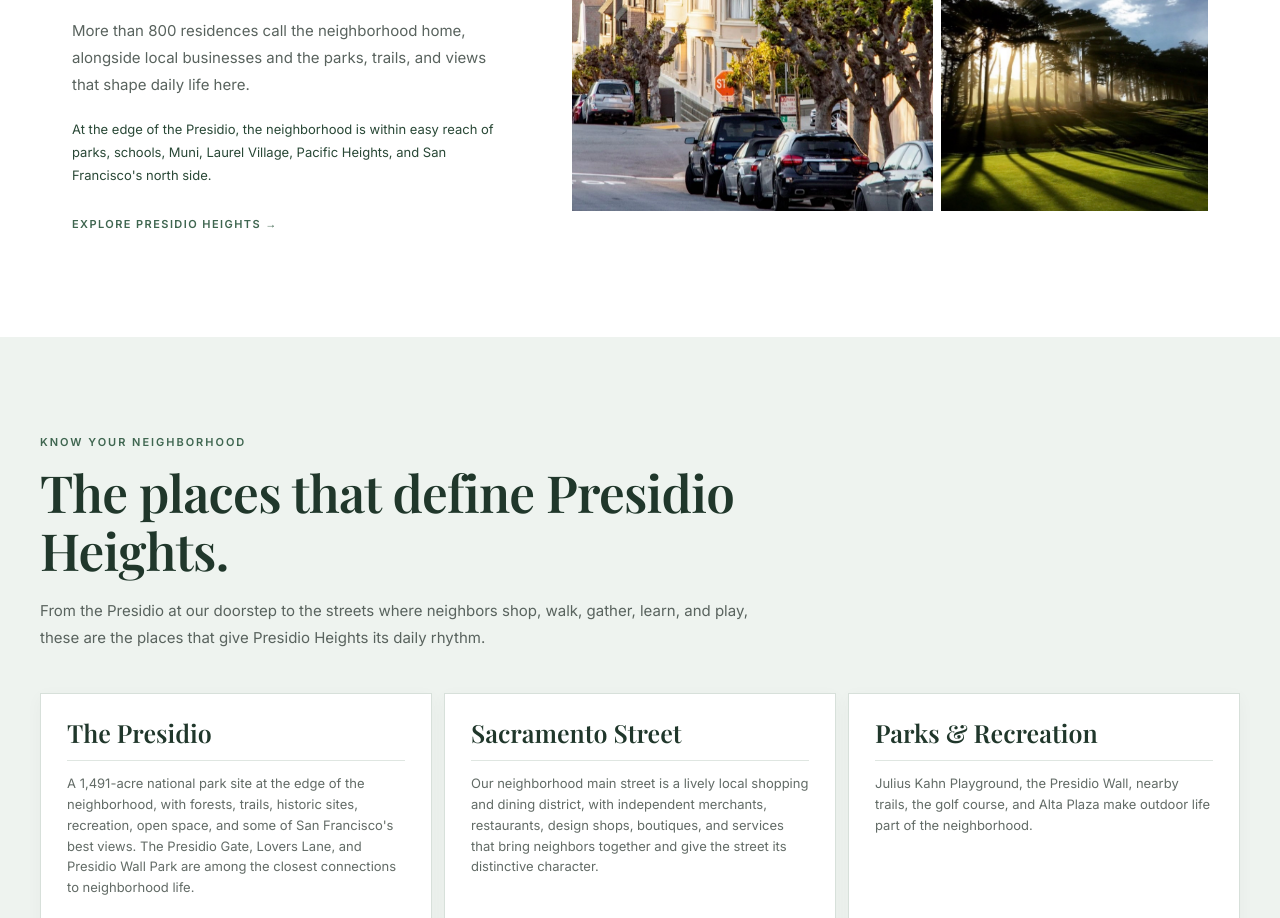
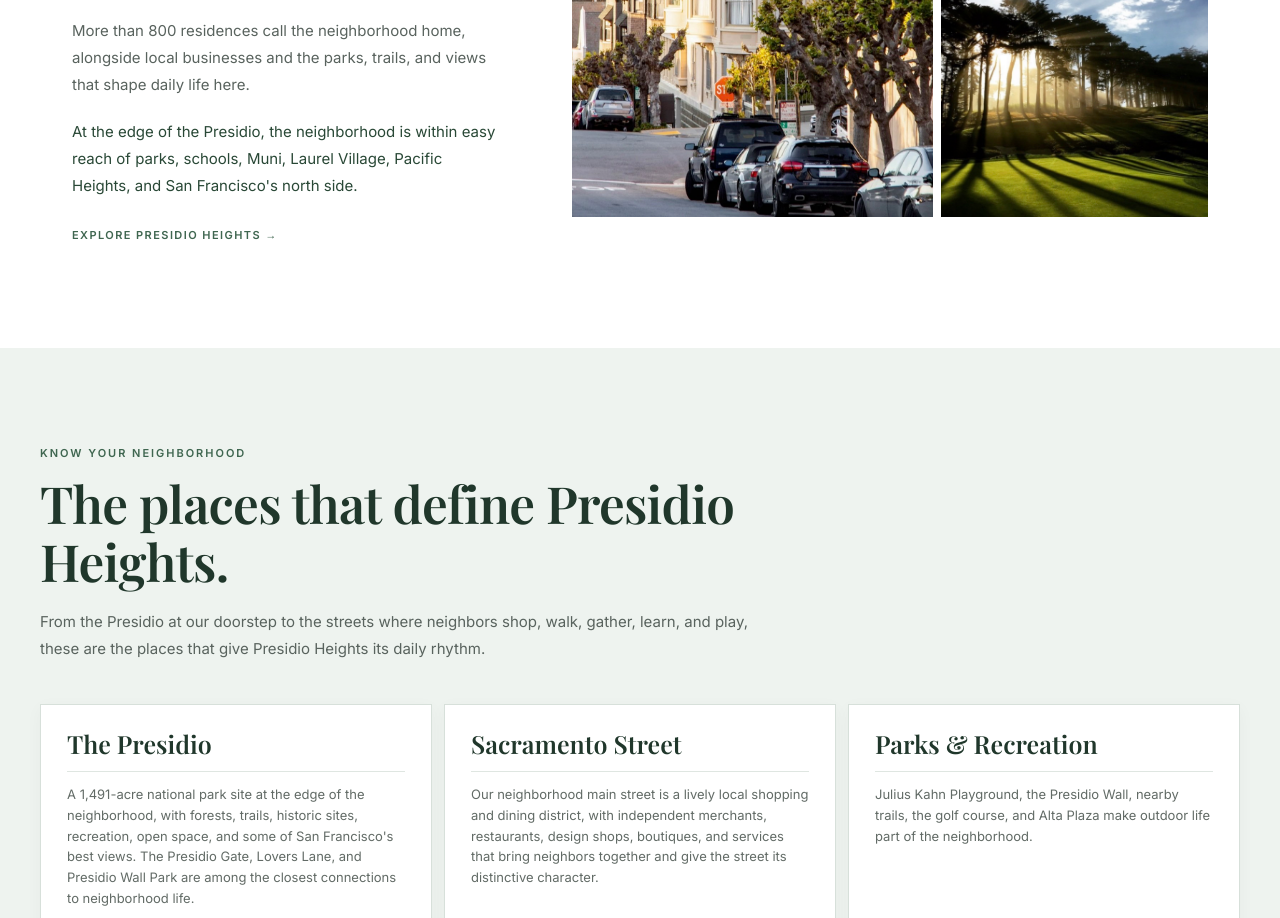
Before and after one commit to allan-leinwand/phansf-org, a plain HTML site: page index.html in a window 1280 px wide. Shown: the part 2502-3420 px from the top of the page. Drawn offline with nearby package versions, Linux system fonts and the light colour scheme.

Commit message:
Make neighborhood paragraphs use the same font size

```diff
--- a/homepage-redesign.css
+++ b/homepage-redesign.css
@@ -43,7 +43,7 @@
 .phan-neighborhood { max-width: 1200px; margin: 0 auto; padding: 100px 32px; display: grid; grid-template-columns: .8fr 1.2fr; gap: 76px; align-items: center; }
 .phan-neighborhood h2 { font-size: clamp(40px, 4vw, 58px); }
 .phan-neighborhood-copy p { margin: 20px 0; color: var(--phan-muted); font-size: 15px; line-height: 1.8; }
-.phan-neighborhood-boundaries { font-size: 13px !important; color: var(--phan-green-dark) !important; }
+.phan-neighborhood-boundaries { font-size: 15px !important; color: var(--phan-green-dark) !important; }
 .phan-neighborhood-grid { display: grid; grid-template-columns: 1.15fr .85fr; grid-template-rows: 270px 270px; gap: 8px; }
 .phan-neighborhood-grid img { width: 100%; height: 100%; object-fit: cover; }
 .phan-neighborhood-grid .phan-photo-tall { grid-row: 1 / 3; object-position: center 42%; }
```
